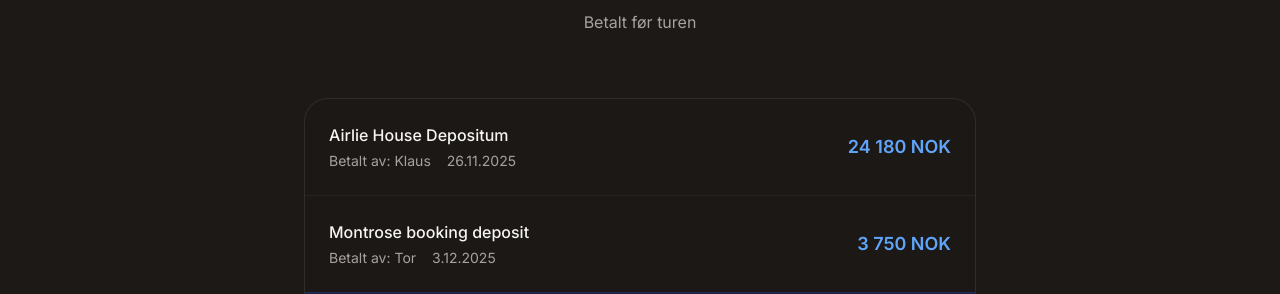
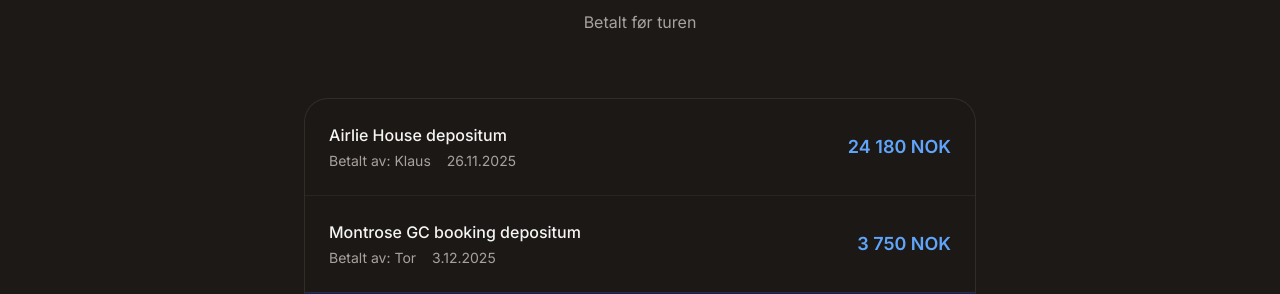
Before and after one commit to dj1p/Skottland2026, a React (Vite) app: page / in a window 1280 px wide. Shown: the part 4316-4610 px from the top of the page. Built offline with nearby package versions, Linux system fonts and the light colour scheme.

Commit message:
Update trip2026.ts

```diff
--- a/src/data/trip2026.ts
+++ b/src/data/trip2026.ts
@@ -323,13 +323,13 @@
   // ===========================================================================
   expenses: [
     {
-      description: 'Airlie House Depositum',
+      description: 'Airlie House depositum',
       amount: 24180,
       paidBy: 'Klaus',
       date: '2025-11-26'
     },
     {
-      description: 'Montrose booking deposit',
+      description: 'Montrose GC booking depositum',
       amount: 3750,
       paidBy: 'Tor',
       date: '2025-12-03'
```
